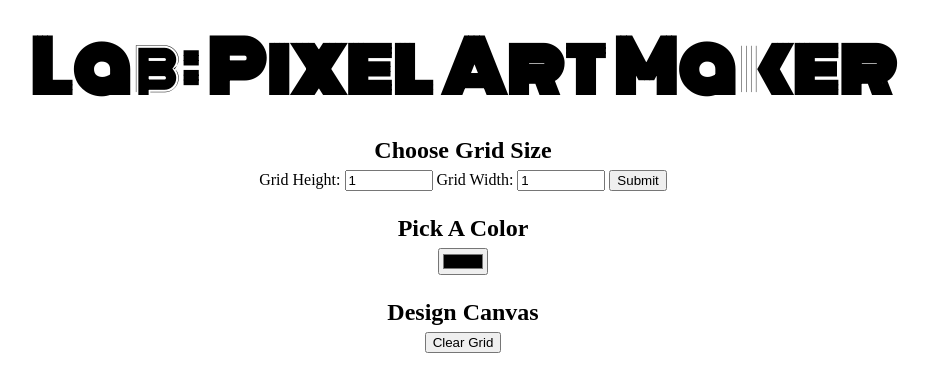
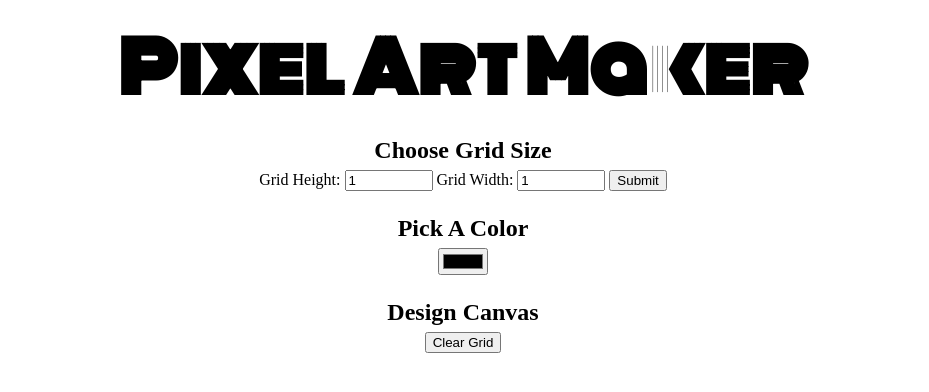
Before and after one commit to Johnleonarduc/Pixel-Art-Maker, a plain HTML site: page index.html in a window 1280 px wide. Shown: the whole page, without its empty margins (177-1106 px from the left). Drawn offline with nearby package versions, Linux system fonts and the light colour scheme.

Commit message:
Update index.html

```diff
--- a/index.html
+++ b/index.html
@@ -7,9 +7,13 @@
         <script src="https://ajax.googleapis.com/ajax/libs/jquery/3.3.1/jquery.min.js"></script>
     </head>
     <body>
-        <h1>Lab: Pixel Art Maker</h1>
+        <div class ="art-heading">
+            <h1>Pixel Art Maker</h1>
+        </div>
 
+        <div class = "art-body">
             <h2>Choose Grid Size</h2>
+
             <form id="size-picker">
                 Grid Height:
                 <input type="number" id="input-height" name="height" min="1" value="1">
@@ -23,8 +27,11 @@
 
             <h2>Design Canvas</h2>
             <button class="clear-grid">Clear Grid</button>
+
             <table id="pixelCanvas"></table>
+        </div>
 
         <script src="designs.js"></script>
+
     </body>
 </html>
```
Lines whose indentation alone changed are shown as unchanged.
